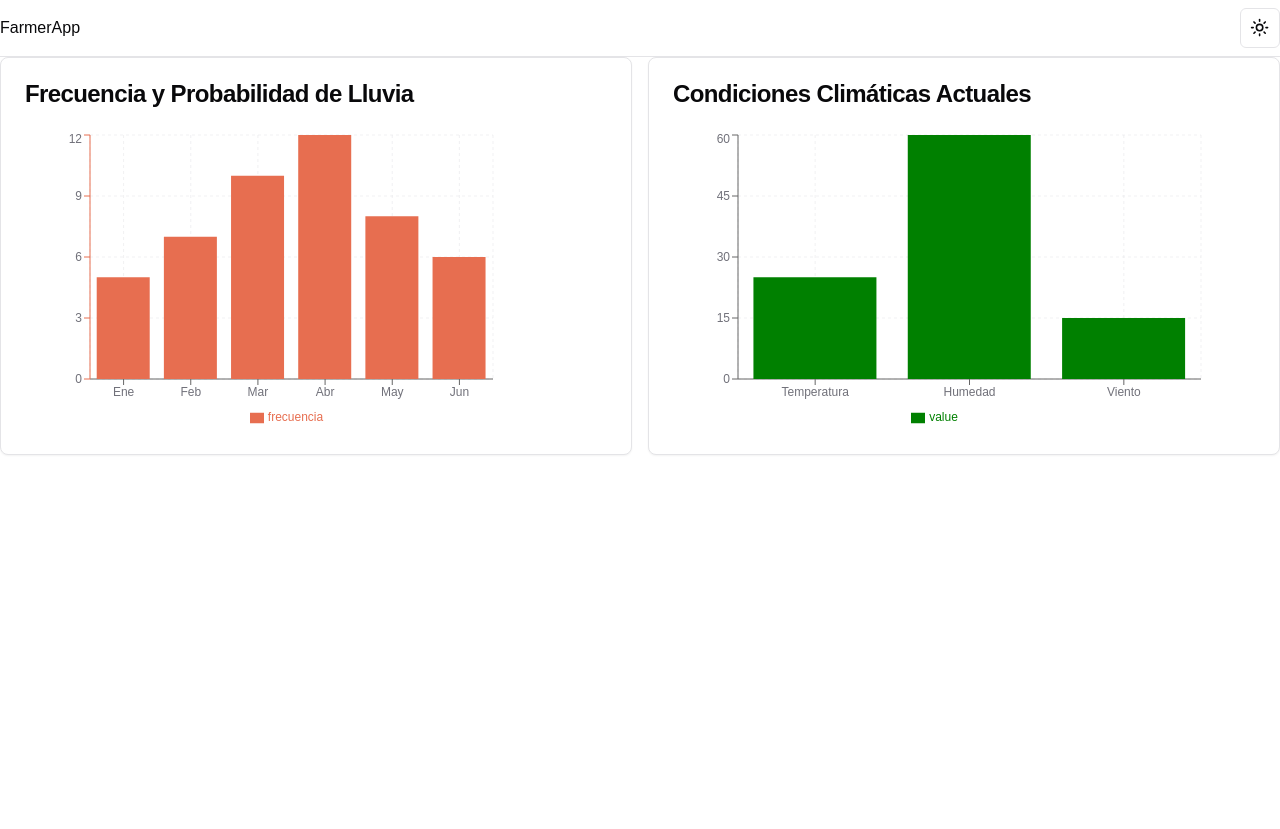
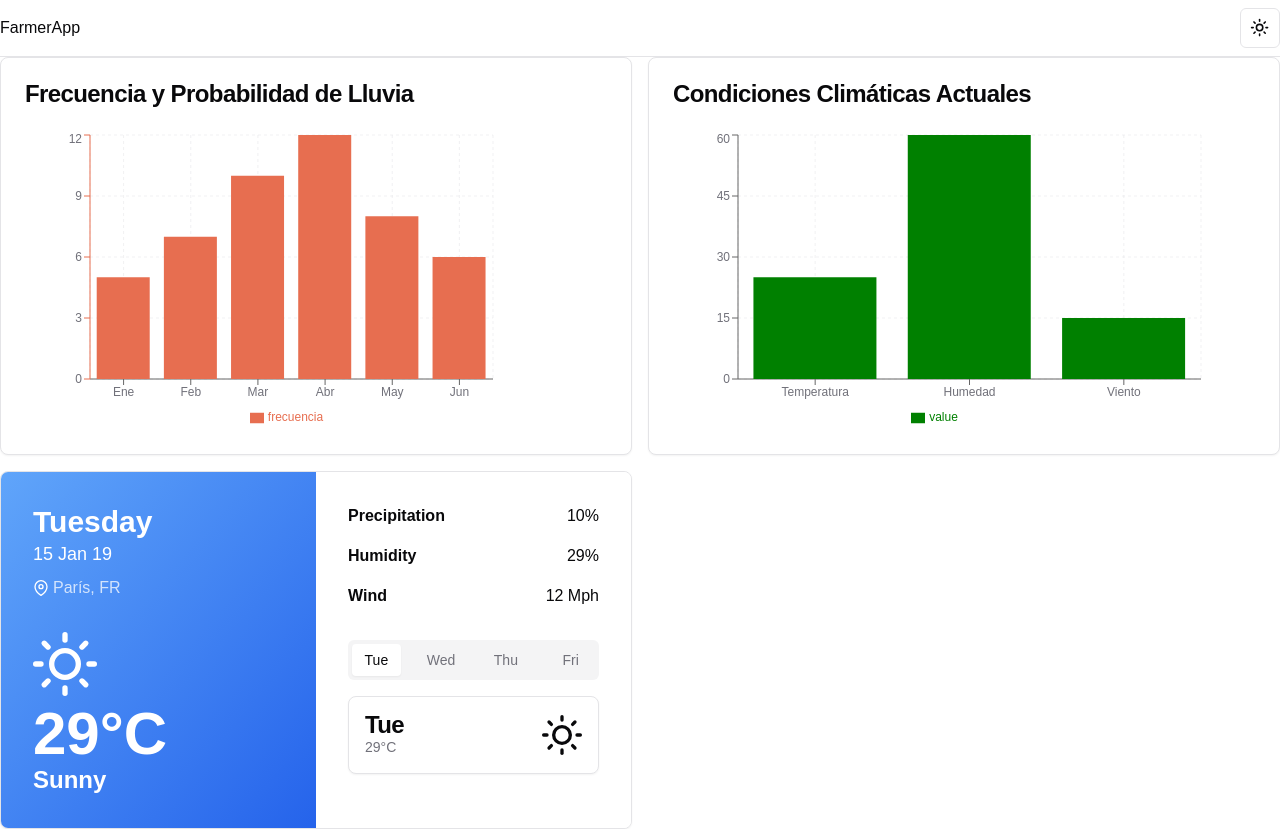
Before and after one commit to Lu1sEnriquez/farmer-app, a Next.js app: page /result in a window 1280 px wide. Before the commit the page ends 800 px from the top, so only its background shows below. Built offline with nearby package versions, Linux system fonts and the light colour scheme.

Commit message:
add weatherApp

```diff
--- a/package.json
+++ b/package.json
@@ -11,7 +11,9 @@
   "dependencies": {
     "@mapbox/mapbox-gl-geocoder": "^5.0.3",
     "@radix-ui/react-dropdown-menu": "^2.1.2",
+    "@radix-ui/react-popover": "^1.1.2",
     "@radix-ui/react-slot": "^1.1.0",
+    "@radix-ui/react-tabs": "^1.1.1",
     "class-variance-authority": "^0.7.0",
     "clsx": "^2.1.1",
     "date-fns": "^3.6.0",
--- a/src/app/(pages)/result/page.tsx
+++ b/src/app/(pages)/result/page.tsx
@@ -15,6 +15,8 @@ import {
   ChartTooltipContent,
 } from "@/components/ui/chart";
 import { Card, CardContent, CardHeader, CardTitle } from "@/components/ui/card";
+import WeatherCard from "@/components/dashboard/WeatherCard";
+import { FiSun } from "react-icons/fi";
 
 const rainfallData = [
   { month: "Ene", frecuencia: 5, probabilidad: 30 },
@@ -30,7 +32,11 @@ const weatherData = [
   { name: "Humedad", value: 60 },
   { name: "Viento", value: 15 },
 ];
-
+const weatherDetails = [
+  { label: "Precipitation", value: "10%" },
+  { label: "Humidity", value: "29%" },
+  { label: "Wind", value: "12 Mph" },
+]
 export default function ResultPage() {
   return (
     <div>
@@ -115,6 +121,17 @@ export default function ResultPage() {
             </ChartContainer>
           </CardContent>
         </Card>
+
+
+        <WeatherCard
+        day="Tuesday"
+        date="15 Jan 19"
+        location="París, FR"
+        temp={29}
+        description="Sunny"
+        icon={<FiSun className="w-16 h-16 mb-2" />}
+        details={weatherDetails}
+      />
       </div>
     </div>
   );
--- /dev/null
+++ b/src/components/dashboard/WeatherCard.tsx
@@ -0,0 +1,120 @@
+import {
+  Card,
+  CardContent,
+  CardDescription,
+  CardTitle,
+} from "@/components/ui/card";
+import { FiCloud, FiCloudRain, FiMapPin, FiSun } from "react-icons/fi";
+import { ReactNode } from "react";
+import { Tabs, TabsContent, TabsList, TabsTrigger } from "../ui/tabs";
+
+interface WeatherCardProps {
+  day: string;
+  date: string;
+  location: string;
+  temp: number;
+  description: string;
+  icon: ReactNode;
+  details: { label: string; value: string }[];
+}
+
+export default function WeatherCard({
+  day,
+  date,
+  location,
+  temp,
+  description,
+  icon,
+  details,
+}: WeatherCardProps) {
+  return (
+    <Card className="overflow-hidden">
+      <div className="grid grid-cols-1 md:grid-cols-2">
+        <div className="relative bg-gradient-to-br from-blue-400 to-blue-600 text-white p-8">
+          <div className="mb-8">
+            <h2 className="text-3xl font-bold">{day}</h2>
+            <p className="text-lg">{date}</p>
+            <div className="flex items-center mt-2">
+              <FiMapPin className="mr-1" />
+              <span className="opacity-75">{location}</span>
+            </div>
+          </div>
+          <div>
+            {icon}
+            <span className="text-6xl font-bold block">{temp}°C</span>
+            <span className="text-2xl font-semibold">{description}</span>
+          </div>
+        </div>
+
+        <CardContent className="bg-card text-card-foreground p-8">
+          <div className="space-y-4">
+            {details.map((detail, index) => (
+              <div key={index} className="flex justify-between">
+                <span className="font-semibold">{detail.label}</span>
+                <span>{detail.value}</span>
+              </div>
+            ))}
+          </div>
+          <Tabs defaultValue="tue" className="mt-8">
+            <TabsList className="grid grid-cols-4 gap-4">
+              <TabsTrigger value="tue">Tue</TabsTrigger>
+              <TabsTrigger value="wed">Wed</TabsTrigger>
+              <TabsTrigger value="thu">Thu</TabsTrigger>
+              <TabsTrigger value="fri">Fri</TabsTrigger>
+            </TabsList>
+            <TabsContent value="tue">
+              <WeatherForecast
+                day="Tue"
+                temp={29}
+                icon={<FiSun className="w-10 h-10" />}
+              />
+            </TabsContent>
+            <TabsContent value="wed">
+              <WeatherForecast
+                day="Wed"
+                temp={21}
+                icon={<FiCloud className="w-10 h-10" />}
+              />
+            </TabsContent>
+            <TabsContent value="thu">
+              <WeatherForecast
+                day="Thu"
+                temp={18}
+                icon={<FiCloudRain className="w-10 h-10" />}
+              />
+            </TabsContent>
+            <TabsContent value="fri">
+              <WeatherForecast
+                day="Fri"
+                temp={25}
+                icon={<FiSun className="w-10 h-10" />}
+              />
+            </TabsContent>
+          </Tabs>
+        </CardContent>
+      </div>
+    </Card>
+  );
+}
+
+// Definir la interfaz para las props
+interface WeatherForecastProps {
+  day: string;
+  temp: number;
+  icon: ReactNode;
+}
+
+// Componente WeatherForecast como función de flecha
+const WeatherForecast = ({ day, temp, icon }: WeatherForecastProps) => {
+  return (
+    <Card className="mt-4">
+      <CardContent className="flex items-center justify-between p-4">
+        <div>
+          <CardTitle>{day}</CardTitle>
+          <CardDescription>{temp}°C</CardDescription>
+        </div>
+        {icon}
+      </CardContent>
+    </Card>
+  );
+};
--- /dev/null
+++ b/src/components/ui/data-picker.tsx
@@ -0,0 +1,40 @@
+import {
+    Popover,
+    PopoverContent,
+    PopoverTrigger,
+  } from "@/components/ui/popover"
+import { CalendarIcon } from "lucide-react"
+import { Button } from "./button"
+import React from "react"
+import { cn } from "@/lib/utils"
+import { Calendar } from "./calendar"
+import { format } from "date-fns"
+
+  export const DatePicker =()=> {
+    const [date, setDate] = React.useState<Date>()
+
+    return (
+      <Popover>
+        <PopoverTrigger asChild>
+          <Button
+            variant={"outline"}
+            className={cn(
+              "w-[280px] justify-start text-left font-normal",
+              !date && "text-muted-foreground"
+            )}
+          >
+            <CalendarIcon className="mr-2 h-4 w-4" />
+            {date ? format(date, "PPP") : <span>Pick a date</span>}
+          </Button>
+        </PopoverTrigger>
+        <PopoverContent className="w-auto p-0">
+          <Calendar
+            mode="single"
+            selected={date}
+            onSelect={setDate}
+            initialFocus
+          />
+        </PopoverContent>
+      </Popover>
+    )
+  }
--- /dev/null
+++ b/src/components/ui/popover.tsx
@@ -0,0 +1,31 @@
+"use client"
+
+import * as React from "react"
+import * as PopoverPrimitive from "@radix-ui/react-popover"
+
+import { cn } from "@/lib/utils"
+
+const Popover = PopoverPrimitive.Root
+
+const PopoverTrigger = PopoverPrimitive.Trigger
+
+const PopoverContent = React.forwardRef<
+  React.ElementRef<typeof PopoverPrimitive.Content>,
+  React.ComponentPropsWithoutRef<typeof PopoverPrimitive.Content>
+>(({ className, align = "center", sideOffset = 4, ...props }, ref) => (
+  <PopoverPrimitive.Portal>
+    <PopoverPrimitive.Content
+      ref={ref}
+      align={align}
+      sideOffset={sideOffset}
+      className={cn(
+        "z-50 w-72 rounded-md border bg-popover p-4 text-popover-foreground shadow-md outline-none data-[state=open]:animate-in data-[state=closed]:animate-out data-[state=closed]:fade-out-0 data-[state=open]:fade-in-0 data-[state=closed]:zoom-out-95 data-[state=open]:zoom-in-95 data-[side=bottom]:slide-in-from-top-2 data-[side=left]:slide-in-from-right-2 data-[side=right]:slide-in-from-left-2 data-[side=top]:slide-in-from-bottom-2",
+        className
+      )}
+      {...props}
+    />
+  </PopoverPrimitive.Portal>
+))
+PopoverContent.displayName = PopoverPrimitive.Content.displayName
+
+export { Popover, PopoverTrigger, PopoverContent }
--- /dev/null
+++ b/src/components/ui/tabs.tsx
@@ -0,0 +1,55 @@
+"use client"
+
+import * as React from "react"
+import * as TabsPrimitive from "@radix-ui/react-tabs"
+
+import { cn } from "@/lib/utils"
+
+const Tabs = TabsPrimitive.Root
+
+const TabsList = React.forwardRef<
+  React.ElementRef<typeof TabsPrimitive.List>,
+  React.ComponentPropsWithoutRef<typeof TabsPrimitive.List>
+>(({ className, ...props }, ref) => (
+  <TabsPrimitive.List
+    ref={ref}
+    className={cn(
+      "inline-flex h-10 items-center justify-center rounded-md bg-muted p-1 text-muted-foreground",
+      className
+    )}
+    {...props}
+  />
+))
+TabsList.displayName = TabsPrimitive.List.displayName
+
+const TabsTrigger = React.forwardRef<
+  React.ElementRef<typeof TabsPrimitive.Trigger>,
+  React.ComponentPropsWithoutRef<typeof TabsPrimitive.Trigger>
+>(({ className, ...props }, ref) => (
+  <TabsPrimitive.Trigger
+    ref={ref}
+    className={cn(
+      "inline-flex items-center justify-center whitespace-nowrap rounded-sm px-3 py-1.5 text-sm font-medium ring-offset-background transition-all focus-visible:outline-none focus-visible:ring-2 focus-visible:ring-ring focus-visible:ring-offset-2 disabled:pointer-events-none disabled:opacity-50 data-[state=active]:bg-background data-[state=active]:text-foreground data-[state=active]:shadow-sm",
+      className
+    )}
+    {...props}
+  />
+))
+TabsTrigger.displayName = TabsPrimitive.Trigger.displayName
+
+const TabsContent = React.forwardRef<
+  React.ElementRef<typeof TabsPrimitive.Content>,
+  React.ComponentPropsWithoutRef<typeof TabsPrimitive.Content>
+>(({ className, ...props }, ref) => (
+  <TabsPrimitive.Content
+    ref={ref}
+    className={cn(
+      "mt-2 ring-offset-background focus-visible:outline-none focus-visible:ring-2 focus-visible:ring-ring focus-visible:ring-offset-2",
+      className
+    )}
+    {...props}
+  />
+))
+TabsContent.displayName = TabsPrimitive.Content.displayName
+
+export { Tabs, TabsList, TabsTrigger, TabsContent }
```
Also changed, not shown: src/components/Mapa/Mapa.tsx (+17 -2 lines), 1 other file (tests, documents, lock files or other folders).
